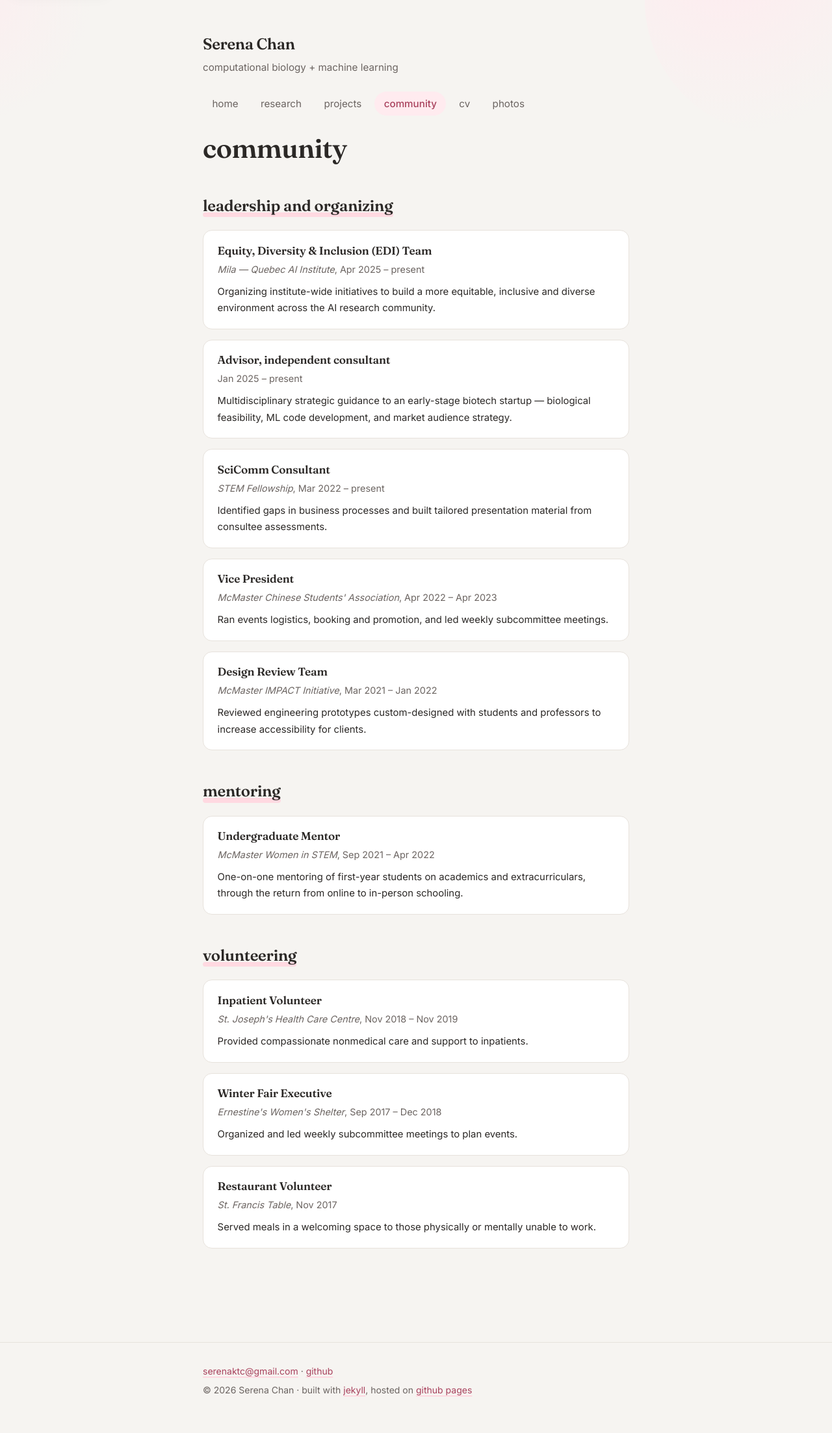
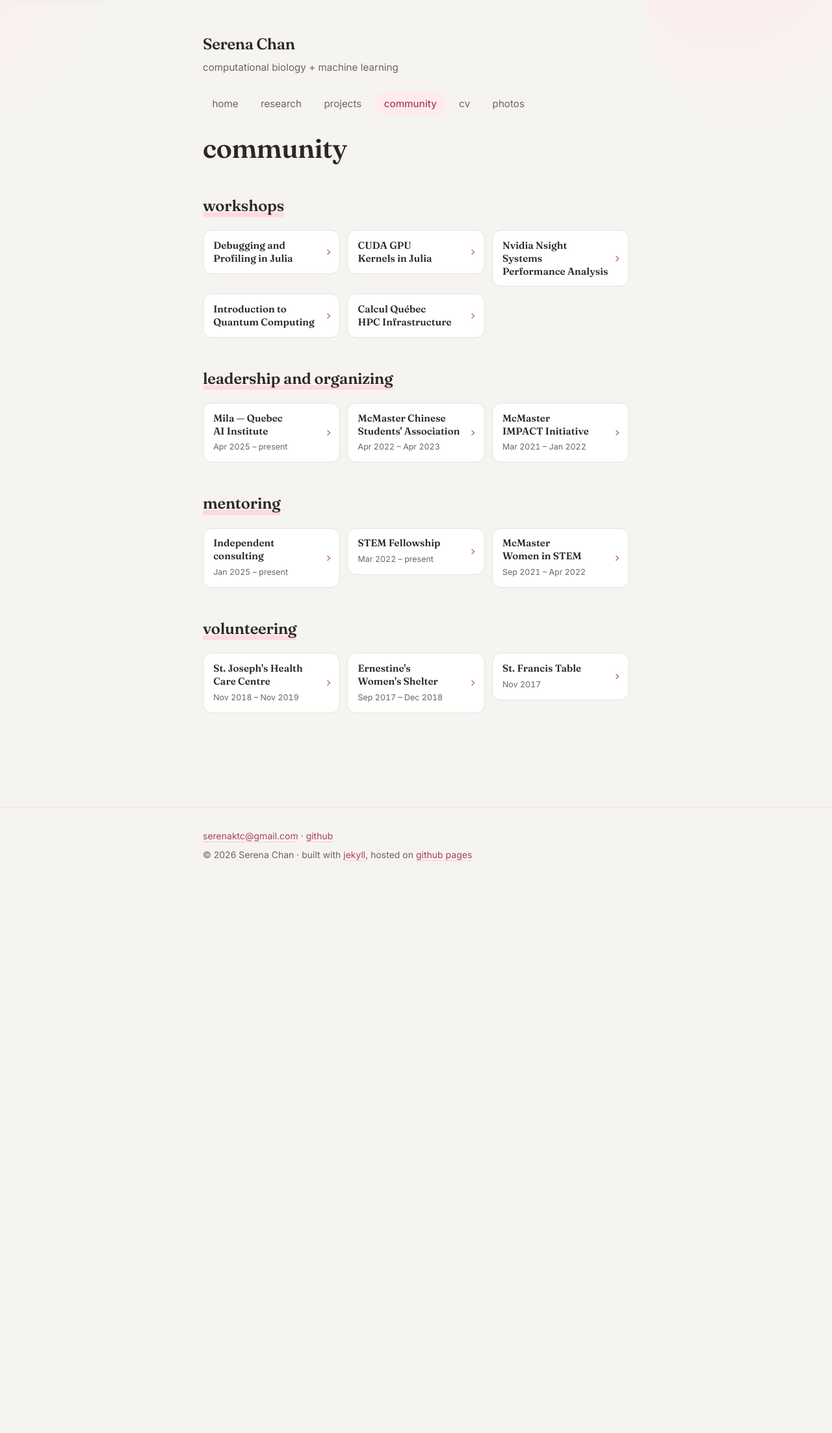
Before and after one commit to sktchan/sktchan.github.io, a Jekyll site: the page built from community.html, in a window 1280 px wide. Shown: the whole page at 65% size. Built offline with Jekyll 4.4.1, drawn with Linux system fonts in a browser that asks for light colours; after the commit the page ends 1381 px from its top, so only the background shows below that.

Commit message:
Add workshops to /community/ and make community clickable tiles
Five workshops lead /community/, each opening to its description, slides and
code. lab-demos is public and its folders map one-to-one onto the workshops, so
each links straight to its own folder rather than five copies of the repo root;
Debugging and Profiling spans two folders and carries both.

The CUDA workshop ships no slides — the source PDF is 11MB, too heavy to serve
for a single link. Its notebook in the repo covers the same material.

Every community entry is now a card too, headed by the institute with the role
moved inside. Tiles are denser than the research/project grid (three across
rather than two) so the two pages don't read as the same thing.

Both consultant roles move from leadership to mentoring, which is what they
actually are. The advisor role is headed "Independent consulting" since it has
no institute to name.

project-card.html gains optional heading/subtitle/modifier parameters instead of
growing a second near-identical component, and skips the subtitle when it would
just repeat the face.

/research/ now leads with projects rather than publications.

Co-Authored-By: Claude Opus 5 <noreply@anthropic.com>

```diff
--- a/_data/community.yml
+++ b/_data/community.yml
@@ -1,12 +1,79 @@
-# Leadership, mentoring and volunteering — the /community/ page.
+# Workshops, leadership, mentoring and volunteering — the /community/ page.
+# Rendered as small tiles you click into, in the order the groups appear below.
 # Any group you empty out disappears from the page.
+#
+# Except for workshops, a tile is headed by the institute (`venue`) rather than
+# the role — the role moves inside. Workshops are headed by their title, since
+# that's the useful thing about a workshop.
 #
 # Talks live in research.yml, next to the work they're about.
 
 # ─── workshops you've run ────────────────────────────────────────────────────
-# Empty for now — add entries here and the section appears automatically.
-# Shape: title, role, venue, year, note, links (same as every other group).
-workshops: []
+# Slides live in assets/docs/; code lives in github.com/sktchan/lab-demos, deep
+# linked to the folder for each workshop.
+workshops:
+  - title: "Debugging and Profiling in Julia"
+    note: >-
+      Demonstrated advanced debugging techniques using Debugger.jl and
+      Infiltrator.jl, and guided participants through performance profiling with
+      @profview and Nvidia Nsight Systems.
+    tags: ["Julia", "debugging", "profiling"]
+    links:
+      - name: "slides (pdf)"
+        url: "/assets/docs/workshop-debugging.pdf"
+      - name: "debugging code"
+        url: "https://github.com/sktchan/lab-demos/tree/main/debugging"
+      - name: "profiling code"
+        url: "https://github.com/sktchan/lab-demos/tree/main/profiling"
+
+  - title: "CUDA GPU Kernels in Julia"
+    note: >-
+      Taught the fundamentals of GPU architecture and custom kernel programming,
+      covering thread hierarchy, memory synchronization, dynamic shared memory
+      and atomic operations.
+    tags: ["Julia", "CUDA", "GPU"]
+    links:
+      # Slides deliberately not hosted — the source PDF is 11MB, too heavy to
+      # serve. The notebook in the repo covers the same material.
+      - name: "code"
+        url: "https://github.com/sktchan/lab-demos/tree/main/gpu_opt"
+
+  - title: "Nvidia Nsight Systems Performance Analysis"
+    note: >-
+      Led a system-wide performance analysis workshop, covering CLI data
+      collection with nsys profile, hardware bottleneck identification, and GUI
+      timeline visualization across CPU and GPU tasks.
+    tags: ["Nsight", "profiling", "GPU"]
+    links:
+      - name: "slides (pdf)"
+        url: "/assets/docs/workshop-nsight.pdf"
+      - name: "code"
+        url: "https://github.com/sktchan/lab-demos/tree/main/nsight"
+
+  - title: "Introduction to Quantum Computing"
+    note: >-
+      Presented the theoretical foundations of quantum mechanics and led a
+      practical tutorial on simulating multi-qubit circuits, entanglement and
+      state measurements using the Snowflurry.jl framework.
+    tags: ["Julia", "quantum computing", "Snowflurry.jl"]
+    links:
+      - name: "slides (pdf)"
+        url: "/assets/docs/workshop-quantum.pdf"
+      - name: "code"
+        url: "https://github.com/sktchan/lab-demos/tree/main/quantum"
+
+  - title: "Calcul Québec HPC Infrastructure"
+    note: >-
+      Facilitated technical onboarding for Calcul Québec's high-performance
+      computing clusters (Fir, Narval, Nibi, Rorqual, Trillium), covering SLURM
+      job scheduling, reference GPU unit (RGU) allocation and Globus file
+      transfers.
+    tags: ["HPC", "SLURM", "Calcul Québec"]
+    links:
+      - name: "slides (pdf)"
+        url: "/assets/docs/workshop-calcul-quebec.pdf"
+      - name: "code"
+        url: "https://github.com/sktchan/lab-demos/tree/main/calcul_quebec"
 
 # ─── leadership and organizing ───────────────────────────────────────────────
 leadership:
@@ -16,19 +83,6 @@ leadership:
     note: >-
       Organizing institute-wide initiatives to build a more equitable, inclusive
       and diverse environment across the AI research community.
-
-  - title: "Advisor, independent consultant"
-    year: "Jan 2025 – present"
-    note: >-
-      Multidisciplinary strategic guidance to an early-stage biotech startup —
-      biological feasibility, ML code development, and market audience strategy.
-
-  - title: "SciComm Consultant"
-    venue: "STEM Fellowship"
-    year: "Mar 2022 – present"
-    note: >-
-      Identified gaps in business processes and built tailored presentation
-      material from consultee assessments.
 
   - title: "Vice President"
     venue: "McMaster Chinese Students' Association"
@@ -44,8 +98,22 @@ leadership:
       Reviewed engineering prototypes custom-designed with students and
       professors to increase accessibility for clients.
 
-# ─── mentoring ───────────────────────────────────────────────────────────────
+# ─── mentoring and advising ──────────────────────────────────────────────────
 mentoring:
+  - title: "Advisor"
+    venue: "Independent consulting"
+    year: "Jan 2025 – present"
+    note: >-
+      Multidisciplinary strategic guidance to an early-stage biotech startup —
+      biological feasibility, ML code development, and market audience strategy.
+
+  - title: "SciComm Consultant"
+    venue: "STEM Fellowship"
+    year: "Mar 2022 – present"
+    note: >-
+      Identified gaps in business processes and built tailored presentation
+      material from consultee assessments.
+
   - title: "Undergraduate Mentor"
     venue: "McMaster Women in STEM"
     year: "Sep 2021 – Apr 2022"
--- a/_includes/project-card.html
+++ b/_includes/project-card.html
@@ -3,9 +3,18 @@
   grids stay identical.
 
   Usage:  {% include project-card.html item=item %}
+          {% include project-card.html item=item heading=item.venue
+             subtitle=item.title modifier="card--tile" %}
 
   Built on native <details>/<summary>: keyboard operable and announced correctly
   by screen readers with no JavaScript, and it still works if a script fails.
+
+  Optional parameters, so one component serves both the 2-up research/project
+  grid and the denser community tiles:
+    heading   overrides the face text (default: item.title). Community tiles are
+              headed by the institute, with the role moved into the body.
+    subtitle  the line at the top of the body (default: item.role)
+    modifier  extra class on the <details>, e.g. "card--tile"
 
   Recognised fields:
     id            anchor target, so /research/#osms scrolls here
@@ -20,22 +29,28 @@
 {%- endcomment -%}
 
 {%- assign item = include.item -%}
+{%- assign heading = include.heading | default: item.title -%}
+{%- assign subtitle = include.subtitle | default: item.role -%}
 
-<details class="card" {% if item.id %}id="{{ item.id }}"{% endif %}>
+<details class="card {{ include.modifier }}" {% if item.id %}id="{{ item.id }}"{% endif %}>
   <summary class="card__face">
     {%- comment -%}
-      Title stacked over year rather than side by side — in a ~17rem grid column
+      Title stacked over year rather than side by side — in a narrow grid column
       a date sitting beside the title squeezes it into four or five lines.
     {%- endcomment -%}
     <span class="card__text">
-      <span class="card__title">{{ item.title }}</span>
+      <span class="card__title">{{ heading }}</span>
       {%- if item.year %}<span class="card__year">{{ item.year }}</span>{% endif -%}
     </span>
   </summary>
 
   <div class="card__body">
-    {%- if item.role -%}
-      <p class="card__role">{{ item.role }}</p>
+    {%- comment -%}
+      Skip the subtitle when it would just repeat the face — that happens on
+      research and project cards, where the heading already is the title.
+    {%- endcomment -%}
+    {%- if subtitle and subtitle != heading -%}
+      <p class="card__role">{{ subtitle }}</p>
     {%- endif -%}
 
     {%- if item.note -%}
--- a/assets/css/main.scss
+++ b/assets/css/main.scss
@@ -606,6 +606,45 @@ code {
 /* Inside a card the gallery is already indented, so pull it flush. */
 .card__body .gallery { margin-top: 1rem; }
 
+/* ─── tile variant (community) ────────────────────────────────────────────── */
+
+/* Denser than the research/project grid so the two pages don't read as the same
+   thing. Roughly three across at the standard measure. */
+.cards--tiles {
+  grid-template-columns: repeat(auto-fill, minmax(12rem, 1fr));
+  gap: .7rem;
+}
+
+.card--tile .card__face {
+  padding: .8rem .95rem;
+  gap: .5rem;
+}
+
+.card--tile .card__title {
+  font-size: .95rem;
+  line-height: 1.3;
+}
+
+.card--tile .card__year {
+  margin-top: .25rem;
+  font-size: .78rem;
+}
+
+.card--tile .card__face::after {
+  width: .4rem;
+  height: .4rem;
+  border-width: 1.5px;
+}
+
+.card--tile .card__body { padding: .85rem .95rem 1rem; }
+
+/* An opened tile spans the row, so its body gets the full measure to read in —
+   inherited from .card[open], but the tile grid is denser so it matters more. */
+
+@media (max-width: 30rem) {
+  .cards--tiles { grid-template-columns: 1fr; }
+}
+
 /* ─── cv ──────────────────────────────────────────────────────────────────── */
 
 .cv-actions { margin: .5rem 0 2rem; }
--- a/community.html
+++ b/community.html
@@ -6,35 +6,48 @@ permalink: /community/
 
 {%- assign c = site.data.community -%}
 
+{%- comment -%}
+  Denser tiles than /research/ and /projects/ so the two pages don't read as the
+  same grid. Workshops are headed by their title; everything else is headed by
+  the institute, with the role moved inside the card.
+{%- endcomment -%}
+
+{%- if c.workshops and c.workshops.size > 0 -%}
+  <h2><span class="section-title">workshops</span></h2>
+  <div class="cards cards--tiles">
+    {%- for item in c.workshops %}
+      {% include project-card.html item=item modifier="card--tile" %}
+    {%- endfor -%}
+  </div>
+{%- endif -%}
+
 {%- if c.leadership and c.leadership.size > 0 -%}
   {%- comment -%}
     "and", not "&" — Fraunces sets a highly decorative ampersand that reads as a
     stray symbol at heading size.
   {%- endcomment -%}
   <h2><span class="section-title">leadership and organizing</span></h2>
-  <div class="entries">
-    {%- for item in c.leadership %}{% include entry.html item=item %}{% endfor -%}
-  </div>
-{%- endif -%}
-
-{%- comment -%} Empty today; fills in as soon as workshops.yml entries exist. {%- endcomment -%}
-{%- if c.workshops and c.workshops.size > 0 -%}
-  <h2><span class="section-title">workshops</span></h2>
-  <div class="entries">
-    {%- for item in c.workshops %}{% include entry.html item=item %}{% endfor -%}
+  <div class="cards cards--tiles">
+    {%- for item in c.leadership %}
+      {% include project-card.html item=item heading=item.venue subtitle=item.title modifier="card--tile" %}
+    {%- endfor -%}
   </div>
 {%- endif -%}
 
 {%- if c.mentoring and c.mentoring.size > 0 -%}
   <h2><span class="section-title">mentoring</span></h2>
-  <div class="entries">
-    {%- for item in c.mentoring %}{% include entry.html item=item %}{% endfor -%}
+  <div class="cards cards--tiles">
+    {%- for item in c.mentoring %}
+      {% include project-card.html item=item heading=item.venue subtitle=item.title modifier="card--tile" %}
+    {%- endfor -%}
   </div>
 {%- endif -%}
 
 {%- if c.volunteering and c.volunteering.size > 0 -%}
   <h2><span class="section-title">volunteering</span></h2>
-  <div class="entries">
-    {%- for item in c.volunteering %}{% include entry.html item=item %}{% endfor -%}
+  <div class="cards cards--tiles">
+    {%- for item in c.volunteering %}
+      {% include project-card.html item=item heading=item.venue subtitle=item.title modifier="card--tile" %}
+    {%- endfor -%}
   </div>
 {%- endif -%}
```
Also changed, not shown: research.html (+7 -7 lines), 4 other files.
